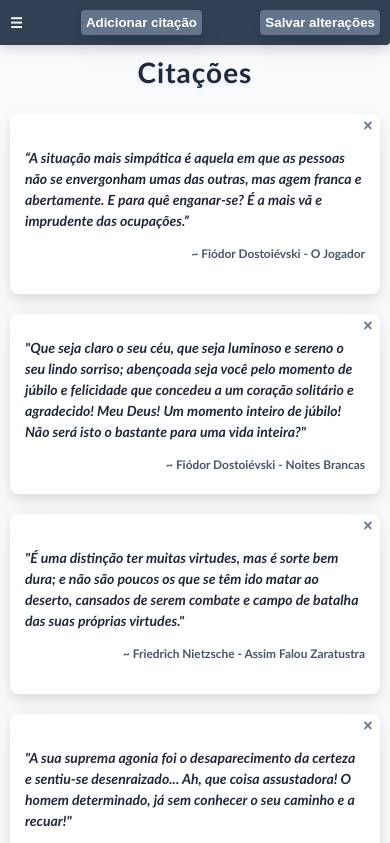
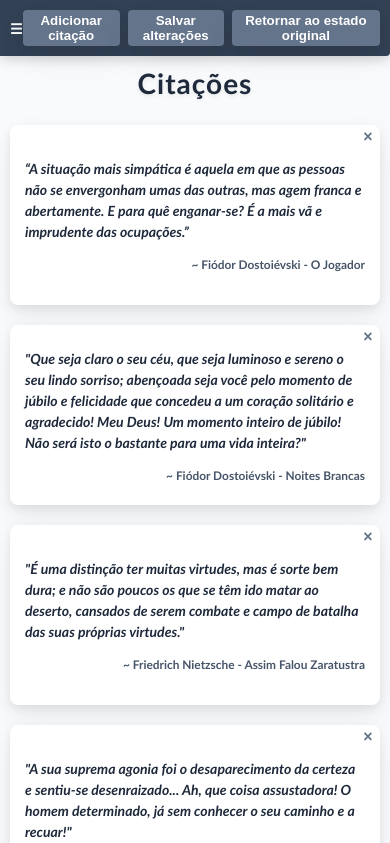
Before and after one commit to brunolimadsdev/Citacoes, a plain HTML site: page citacoes.html in a window 390 px wide. Shown: the top 843 px of the page. Drawn offline with Linux system fonts and the light colour scheme.

Commit message:
Adicionada função para retornar ao estado original da página

```diff
--- a/citacoes.css
+++ b/citacoes.css
@@ -51,12 +51,13 @@ header {
 
 header button {
     border: none;
+    user-select: none;
     background-color: #64748b;
     color: #fff;
-    padding: 5px;
+    padding: 6px;
     font-weight: bold;
     border-radius: 4px;
-    transition: 0.3s ease;
+    transition: 0.2s ease;
     box-shadow: 0 4px 10px rgba(0,0,0,0.08), 0 12px 30px rgba(0,0,0,0.06);
 }
 
@@ -64,6 +65,12 @@ header button:hover {
     cursor: pointer;
     transform: translateY(-1px);
     box-shadow: 0 8px 20px rgba(0,0,0,0.12), 0 18px 40px rgba(0,0,0,0.10);
+}
+
+#conjunto-opcoes {
+    display: flex;
+    flex-direction: row;
+    gap: 40px;
 }
 
 /* EXIBICAO PRINCIPAL */
@@ -85,6 +92,7 @@ main {
 }
 
 main h1 {
+    user-select: none;
     color: #1e293b;
     letter-spacing: 1px;
     text-shadow: 0 2px 4px rgba(0,0,0,0.08);
@@ -126,6 +134,7 @@ main .cartao:hover {
 }
 
 .apagar-cartao {
+    user-select: none;
     position: absolute;
     top: 0;
     right: 0;
@@ -170,6 +179,7 @@ nav label {
 }
 
 #div-fonte {
+    user-select: none;
     display: none;
 }
 
@@ -431,6 +441,14 @@ nav label {
         padding: 10px;
     }
 
+    header button {
+        padding: 4px;
+    }
+
+    #conjunto-opcoes {
+        gap: 14px;
+    }
+
     /* Sidebar */
     nav {
         display: none;
@@ -510,6 +528,14 @@ nav label {
         font-size: 14px;
     }
 
+    header button {
+        padding: 3px;
+    }
+
+    #conjunto-opcoes {
+        gap: 8px;
+    }
+
     main {
         padding: 10px;
         gap: 25px;
--- a/citacoes.html
+++ b/citacoes.html
@@ -4,6 +4,9 @@
 <head>
     <meta charset="UTF-8">
     <meta name="viewport" content="width=device-width, initial-scale=1.0">
+    <meta name="author" content="brunolimadsdev">
+    <meta name="desciption" content="Site criado com o objetivo de estudar DOM e localStorage.">
+    <meta name="keywords" content="citações, filosofia, literatura">
     <title>Citações</title>
 
     <link rel="stylesheet" href="citacoes.css">
@@ -14,8 +17,12 @@
         <header>
             <label for="expandir-sidebar" id="icone-expandir-sidebar">☰</label>
             <input type="checkbox" id="expandir-sidebar">
-            <button id="nova-citacao">Adicionar citação</button>
-            <button id="salvar-estado">Salvar alterações</button>
+
+            <div id="conjunto-opcoes">
+                <button id="nova-citacao">Adicionar citação</button>
+                <button id="salvar-estado">Salvar alterações</button>
+                <button id="resetar">Retornar ao estado original</button>
+            </div>
         </header>
 
         <div id="uniao">
--- a/citacoes.js
+++ b/citacoes.js
@@ -7,6 +7,7 @@ const noturno = document.getElementById("noturno");
 const contraste = document.getElementById("contraste");
 const botaoNovaCitacao = document.getElementById("nova-citacao");
 const botaoSalvar = document.getElementById("salvar-estado")
+const botaoResetar = document.getElementById("resetar");
 // "botoesExcluir" recebe todos os elementos que encontrar no documento html com a classe "apagar-cartao"
 const botoesExcluir = document.querySelectorAll(".apagar-cartao");
 
@@ -58,8 +59,6 @@ function adicionarCitacao(){
 
     const autor = prompt("Digite o autor e obra:");
 
-    // VALIDAÇÃO DA CITAÇÃO
-
     // avalia se a variável "citacao" possui mais do que 300 carecteres. Se sim, sentra no laço
     if (citacao.length > 270){
         // "alert" abre uma janelinha no navegador, exibindo o conteúdo entre parênteses
@@ -73,8 +72,6 @@ function adicionarCitacao(){
         alert("O nome do autor não pode ultrapassar 43 caracteres.");
         return;
     }
-
-    // CRIAÇÃO DO CARD
 
     // cria um elemento "<div>" e guarda dentro da variável "cartao", mas não faz nada além disso. É como se fosse um "pendrive bootável"
     const cartao = document.createElement("div");
@@ -95,8 +92,6 @@ function adicionarCitacao(){
     botaoExcluir.classList.add("apagar-cartao");
     botaoExcluir.textContent = "×";
     botaoExcluir.addEventListener("click", excluirCartao)
-
-
 
     // coloca dentro da variável "p", a variável entre parênteses como último filho. Isso é DOM por definição
     p.appendChild(i);
@@ -191,6 +186,20 @@ function criarCartao(citacao, autor){
     document.getElementById("expositor-citacoes").appendChild(cartao);
 }
 
+function resetarEstado(){
+    const confirmar = confirm("Tem certeza que deseja restaurar o estado original? Todas as alterações serão perdidas.");
+
+    if(!confirmar){
+        return;
+    }
+
+    // procura dentro do "localStorage" pela chave "citacoes" e apaga ela completamente (não apenas deixa vazia, é uma hard-delete nervoso)
+    localStorage.removeItem("citacoes");
+
+    // "location" se refere ao endereço atual do navegador, "reload()" recarrega a página espontâneamente
+    location.reload();
+}
+
 // APLICAR DADOS SALVOS
 
 if(localStorage.citacoes){
@@ -225,6 +234,7 @@ contraste.addEventListener("change", altoContraste);
 // se o botao presente em "botaoNovaCitacao" for clicado, chama a função
 botaoNovaCitacao.addEventListener("click", adicionarCitacao);
 botaoSalvar.addEventListener("click", salvarEstado);
+botaoResetar.addEventListener("click", resetarEstado);
 
 // para cada elemento presente em "botoesExcluir", um de cada vez, roda a função
 // nomeia o elemento que disparou a função de "botao", e adiciona a botao um observador que dispara a função sempre que "botao" é clicado
```
